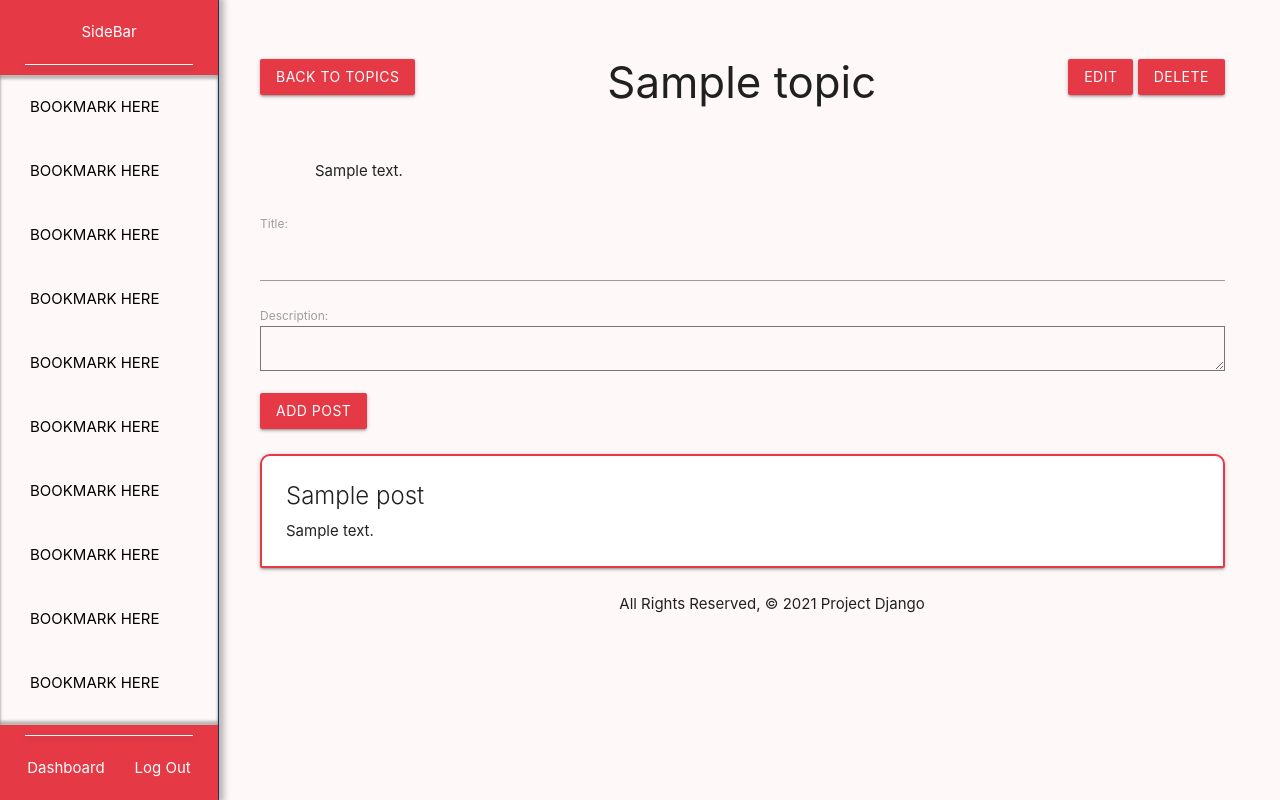
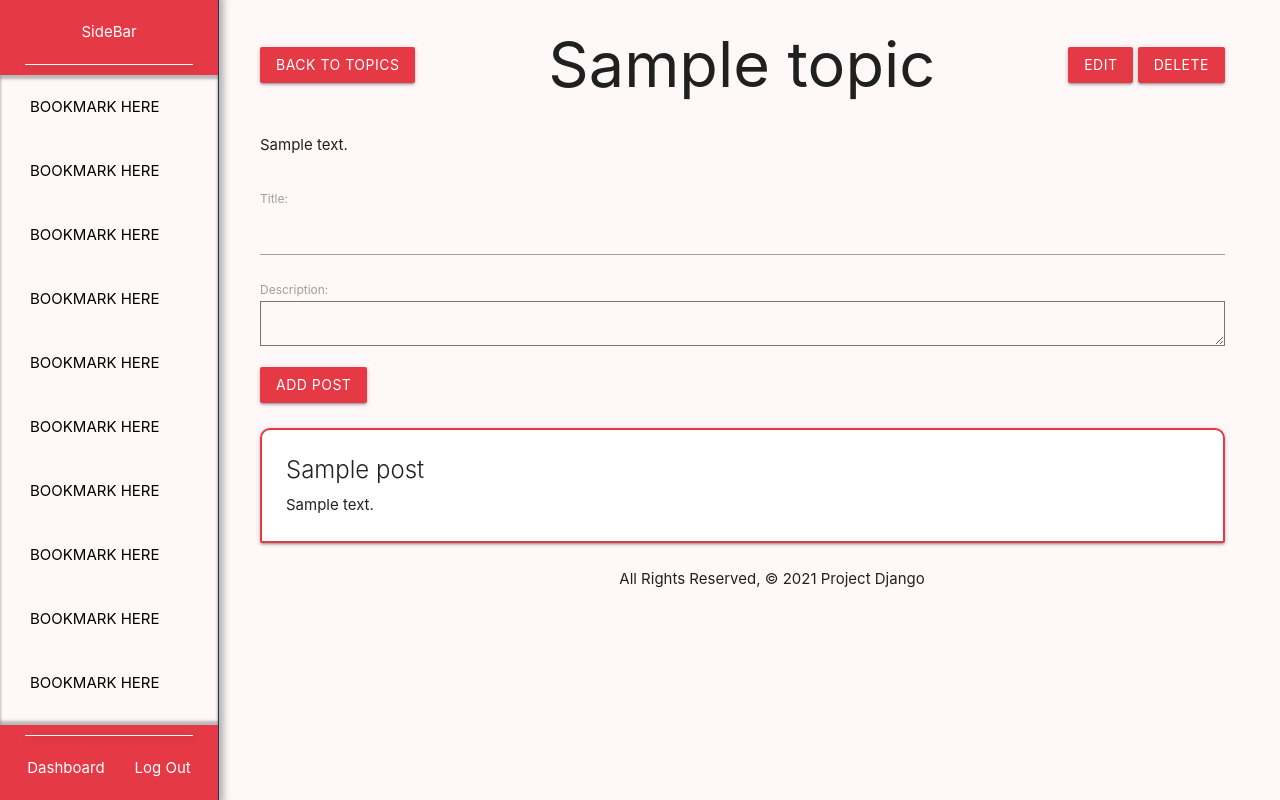
Before and after one commit to taverasn/sidebar, a Django app: page /topics/1/ in a window 1280 px wide. Run offline with Django 3.2, Linux system fonts and the light colour scheme; a user stored in the database is signed in; tables that the repository leaves empty hold one stand-in row (values such as "Sample post").

Commit message:
refactored/styled detail

```diff
--- a/main_app/templates/topics/detail.html
+++ b/main_app/templates/topics/detail.html
@@ -4,13 +4,13 @@
 
 <div class="headline">
   <a class="btn" href="{% url 'topics_index' %}">Back to Topics</a>
-  <h3>{{ topic.title }}</h3>
+  <h1>{{ topic.title }}</h1>
   <div class="headline-links">
     <a class="btn" href="{% url 'topic_update' topic.id %}">Edit</a>
     <a class="btn" href="{% url 'topic_delete' topic.id %}">Delete</a>
   </div>
 </div>
-<div class="description">
+<div class="description-container">
   <p>{{ topic.description }}</p>
 </div>
 <div>
```
